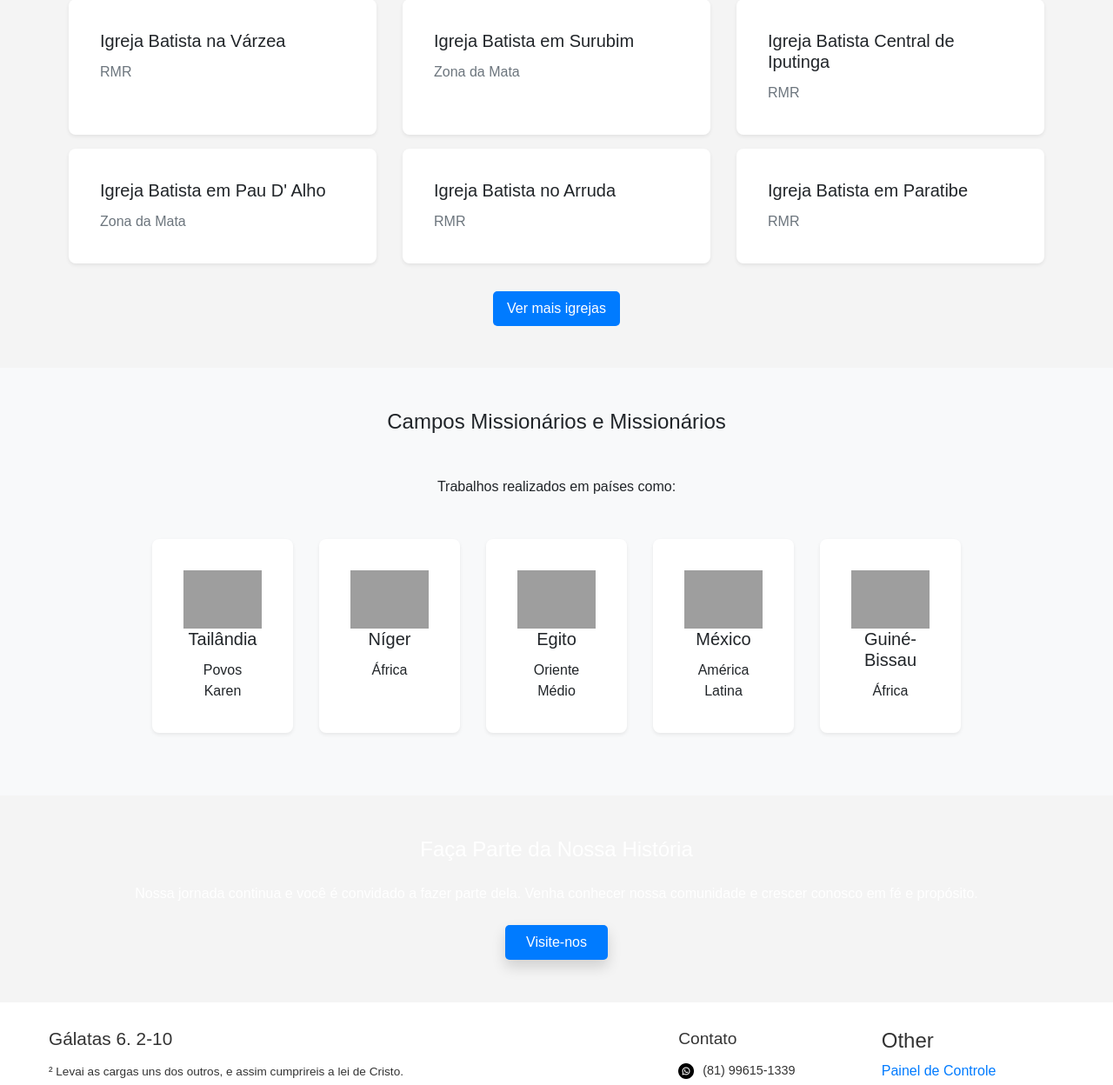
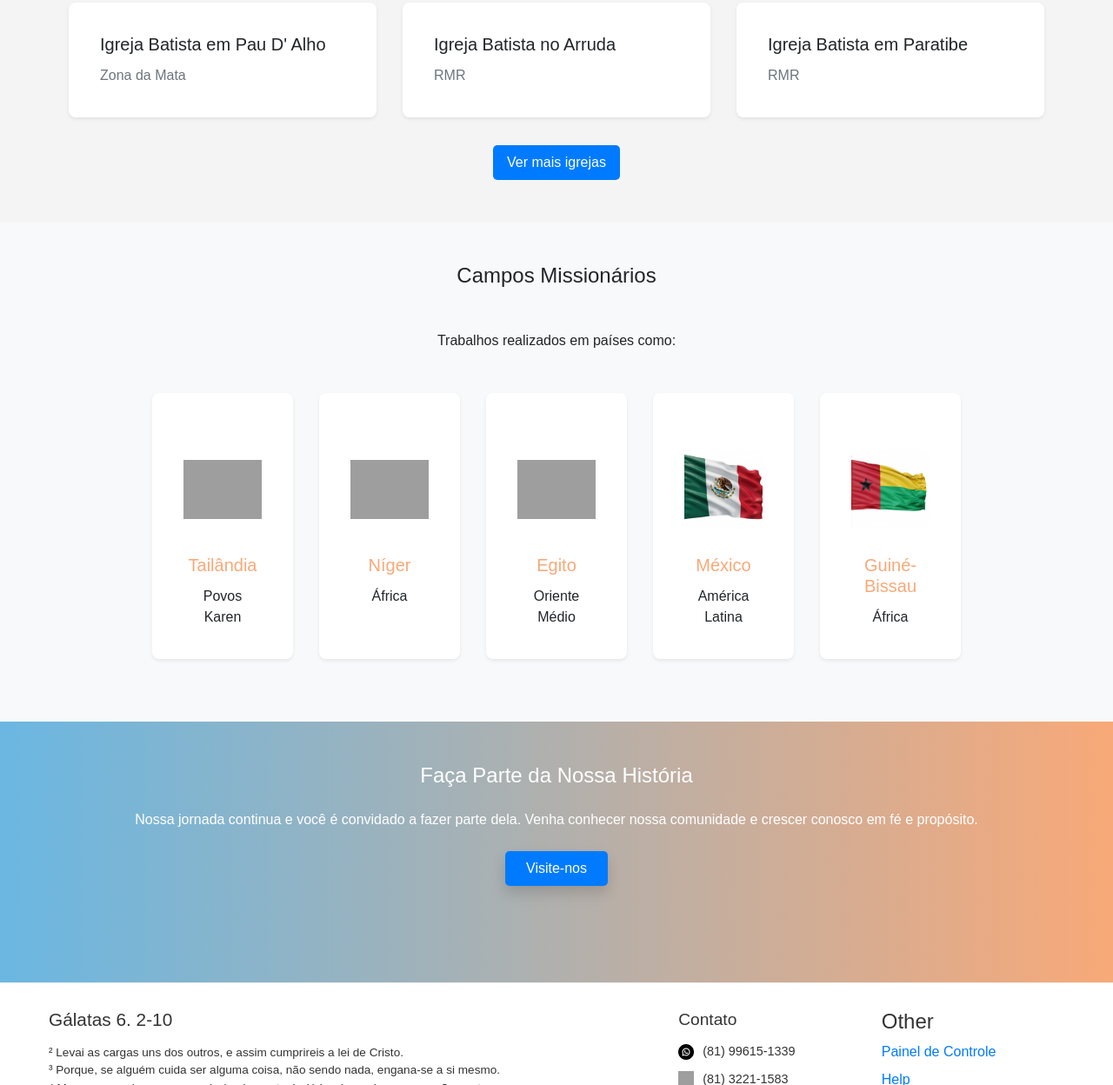
Before and after one commit to LucasAlb1609/site_igreja, a Django app: page /historia/ in a window 1280 px wide. Shown: the part 5252-6500 px from the top of the page at 87% size. Run offline with Django 5.2, Linux system fonts and the light colour scheme; some libraries are stand-ins or nearby versions; grey boxes are pictures that could not be loaded.

Commit message:
Ajustes na página da historia.html

```diff
--- a/site_igreja/settings.py
+++ b/site_igreja/settings.py
@@ -104,9 +104,9 @@
 # Internationalization
 # https://docs.djangoproject.com/en/5.2/topics/i18n/
 
-LANGUAGE_CODE = 'en-us'
+LANGUAGE_CODE = 'pt-br'
 
-TIME_ZONE = 'UTC'
+TIME_ZONE = 'America/Sao_Paulo'
 
 USE_I18N = True
 
--- a/static/styles/modular/departamentos.css
+++ b/static/styles/modular/departamentos.css
@@ -112,6 +112,7 @@
     text-overflow: ellipsis;
     display: -webkit-box;
     -webkit-line-clamp: 3; /* Limita a 3 linhas */
+    line-clamp: 3; /* Propriedade padrão para compatibilidade */
     -webkit-box-orient: vertical;
 }
 
--- a/static/styles/modular/historia.css
+++ b/static/styles/modular/historia.css
@@ -1,4 +1,9 @@
 /* Estilos para a página de História da Igreja */
+
+.historia-banner {
+    background: linear-gradient(90deg, #6ab7e2 0%, #f8a978 100%);
+    min-height: 300px;
+}
 
 /* Estilos para a imagem da fachada */
 .fachada-img {
@@ -13,6 +18,8 @@
     width: 80px;
     height: 80px;
     transition: transform 0.3s ease;
+    display: block;
+    margin: 0 auto;
 }
 
 .missao-card:hover .missao-icon {
@@ -33,6 +40,8 @@
     width: 150px;
     height: 150px;
     object-fit: cover;
+    display: block;
+    margin: 0 auto;
 }
 
 .pastor-nome {
@@ -63,11 +72,14 @@
 /* Estilos para a seção de chamada para participação */
 .participacao-banner {
     background: linear-gradient(90deg, #6ab7e2 0%, #f8a978 100%);
+    min-height: 300px;
 }
 
 /* Estilos para a seção de tragédia */
 .memorial-img {
     max-width: 300px;
+    display: block;
+    margin: 0 auto;
 }
 
 /* Estilos para os destaques de texto */
--- a/templates/base.html
+++ b/templates/base.html
@@ -12,6 +12,9 @@
 
     <!-- CSS Personalizado Modular -->
     <link rel="stylesheet" href="{% static 'styles/modular/main.css' %}">
+
+    {% block extra_css %}{% endblock %}
+
 </head>
 <body>
 
--- a/templates/historia.html
+++ b/templates/historia.html
@@ -7,7 +7,7 @@
 
 {% block content %}
 <!-- Banner principal da história -->
-<section class="py-5 text-center historia-banner" style="background: linear-gradient(90deg, #6ab7e2 0%, #f8a978 100%); min-height: 300px;">
+<section class="py-5 text-center historia-banner">
     <div class="container">
         <h1 class="display-4 text-white mb-3">Nossa História</h1>
         <p class="lead text-white">Uma jornada de fé e dedicação desde 1943</p>
@@ -139,7 +139,7 @@
         <!-- Pastores Fundadores -->
         <div class="row mb-5">
             <div class="col-12 mb-4">
-                <h3 class="text-center">Pastores Fundadores</h3>
+                <h3 class="text-center">Pastores Presidentes</h3>
             </div>
 
             <!-- Pastor Severino Belo -->
@@ -464,7 +464,7 @@
 <!-- Campos Missionários -->
 <section class="py-5 bg-light">
     <div class="container">
-        <h2 class="text-center mb-5">Campos Missionários e Missionários</h2>
+        <h2 class="text-center mb-5">Campos Missionários</h2>
         <p class="text-center mb-5">Trabalhos realizados em países como:</p>
 
         <div class="row justify-content-center">
@@ -473,7 +473,7 @@
                 <div class="card h-100 border-0 shadow-sm">
                     <div class="card-body text-center">
                         <div class="campo-missionario-img-container">
-                            <img src="{% static 'fotos/logo.jpg' %}" alt="Bandeira da Tailândia" class="img-fluid campo-missionario-img">
+                            <img src="{% static 'fotos/bandeira-tailandia.png' %}" alt="Bandeira da Tailândia" class="img-fluid campo-missionario-img">
                         </div>
                         <h5 class="card-title campo-missionario-titulo">Tailândia</h5>
                         <p class="card-text">Povos Karen</p>
@@ -486,7 +486,7 @@
                 <div class="card h-100 border-0 shadow-sm">
                     <div class="card-body text-center">
                         <div class="campo-missionario-img-container">
-                            <img src="{% static 'fotos/logo.jpg' %}" alt="Bandeira do Níger" class="img-fluid campo-missionario-img">
+                            <img src="{% static 'fotos/bandeira-niger.png' %}" alt="Bandeira do Níger" class="img-fluid campo-missionario-img">
                         </div>
                         <h5 class="card-title campo-missionario-titulo">Níger</h5>
                         <p class="card-text">África</p>
@@ -499,7 +499,7 @@
                 <div class="card h-100 border-0 shadow-sm">
                     <div class="card-body text-center">
                         <div class="campo-missionario-img-container">
-                            <img src="{% static 'fotos/logo.jpg' %}" alt="Bandeira do Egito" class="img-fluid campo-missionario-img">
+                            <img src="{% static 'fotos/bandeira-egito.png' %}" alt="Bandeira do Egito" class="img-fluid campo-missionario-img">
                         </div>
                         <h5 class="card-title campo-missionario-titulo">Egito</h5>
                         <p class="card-text">Oriente Médio</p>
@@ -512,7 +512,7 @@
                 <div class="card h-100 border-0 shadow-sm">
                     <div class="card-body text-center">
                         <div class="campo-missionario-img-container">
-                            <img src="{% static 'fotos/logo.jpg' %}" alt="Bandeira do México" class="img-fluid campo-missionario-img">
+                            <img src="{% static 'fotos/bandeira-mexico.png' %}" alt="Bandeira do México" class="img-fluid campo-missionario-img">
                         </div>
                         <h5 class="card-title campo-missionario-titulo">México</h5>
                         <p class="card-text">América Latina</p>
@@ -525,7 +525,7 @@
                 <div class="card h-100 border-0 shadow-sm">
                     <div class="card-body text-center">
                         <div class="campo-missionario-img-container">
-                            <img src="{% static 'fotos/logo.jpg' %}" alt="Bandeira da Guiné-Bissau" class="img-fluid campo-missionario-img">
+                            <img src="{% static 'fotos/bandeira-guine-bissau.png' %}" alt="Bandeira da Guiné-Bissau" class="img-fluid campo-missionario-img">
                         </div>
                         <h5 class="card-title campo-missionario-titulo">Guiné-Bissau</h5>
                         <p class="card-text">África</p>
```
Also changed, not shown: Informações.txt (added), Próximas tarefas.txt (added), db.sqlite3, static/fotos/bandeira-guine-bissau.png (added), static/fotos/bandeira-mexico.png (added), 3 other files.
